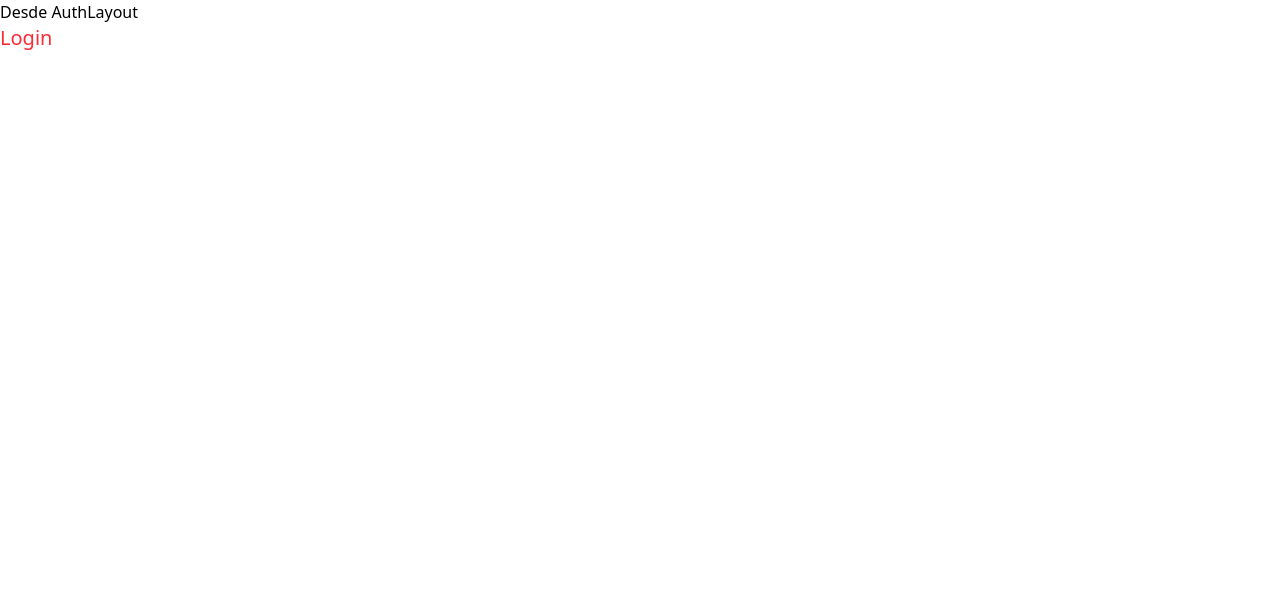
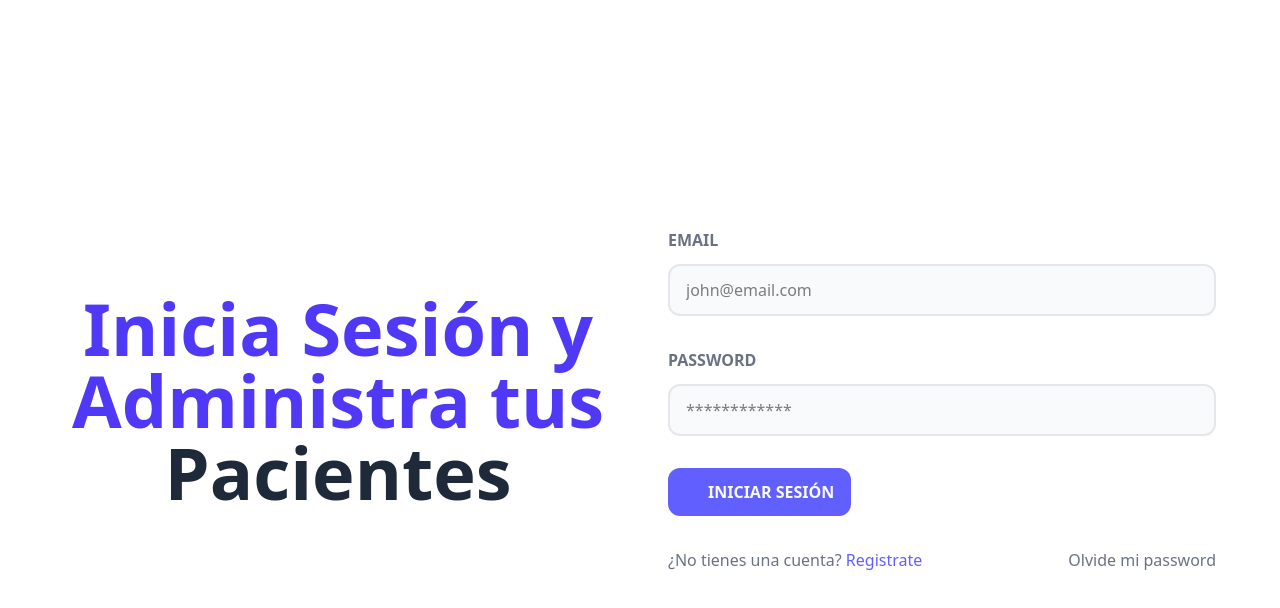
Before and after one commit to jrag-dev/apv-frontend, a React (Vite) app: page / in a window 1280 px wide. Shown: the top 608 px of the page. Built offline with nearby package versions, Linux system fonts and the light colour scheme.

Commit message:
feature(ui) add login page

```diff
--- a/src/layout/AuthLayout.jsx
+++ b/src/layout/AuthLayout.jsx
@@ -5,8 +5,9 @@ import { Outlet } from 'react-router-dom'
 const AuthLayout = () => {
   return (
     <>
-      Desde AuthLayout
-      <Outlet />
+      <main className="w-[90%] container mx-auto grid grid-cols-1 gap:6 md:grid-cols-2 md:gap-14 place-items-center min-h-svh">
+        <Outlet />
+      </main>
     </>
   )
 }
--- a/src/pages/Login.jsx
+++ b/src/pages/Login.jsx
@@ -1,9 +1,48 @@
 import React from 'react'
+import { Link } from 'react-router-dom'
 
 const Login = () => {
   return (
     <>
-      <h2 className='text-red-500 text-xl font-medium'>Login</h2>
+      <div className='w-full py-4'>
+        <h1 className="text-indigo-600 font-black text-center text-4xl md:text-7xl">
+          Inicia Sesión y Administra tus
+          <span className='text-gray-800'> Pacientes</span>
+        </h1>
+      </div>
+      <div className='w-full py-4 grid gap-8'>
+        <form className='flex flex-col gap-8'>
+          <div className='flex flex-col gap-3'>
+            <label className='uppercase font-bold text-gray-500 block' htmlFor="email">Email</label>
+            <input
+              type="email"
+              name="email"
+              id="email"
+              placeholder='john@email.com'
+              className='bg-gray-50 border-2 border-gray-200 rounded-xl w-full px-4 py-3'
+            />
+          </div>
+          <div className='flex flex-col gap-3'>
+            <label className='uppercase font-bold text-gray-500 block' htmlFor="email">Password</label>
+            <input
+              type="password"
+              name="password"
+              id="password"
+              placeholder='************'
+              className='bg-gray-50 border-2 border-gray-200 rounded-xl w-full px-4 py-3'
+            />
+          </div>
+          <input
+            type="submit"
+            value="Iniciar Sesión"
+            className='bg-indigo-500 text-gray-50 rounded-xl py-3 px-10 uppercase font-bold hover:cursor-pointer hover:00 transition-all md:w-1/2 xl:w-1/3'
+          />
+        </form>
+        <nav className='w-full flex flex-col items-center gap-4 md:flex-row md:justify-between'>
+          <Link className='text-gray-500 font-medium' to="/register">¿No tienes una cuenta? <span className='text-indigo-500'>Registrate</span></Link>
+          <Link className='text-gray-500 font-medium' to="/forgot-password">Olvide mi password</Link>
+        </nav>
+      </div>
     </>
   )
 }
```
